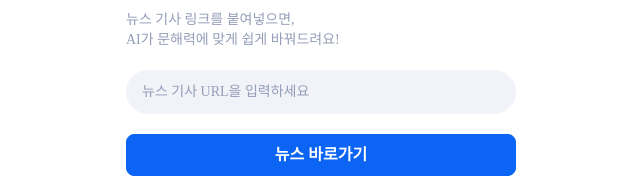
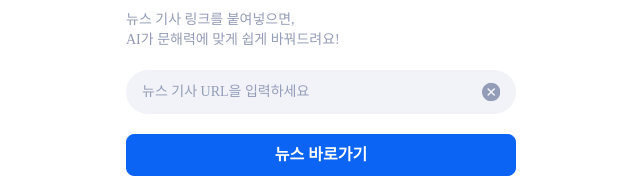
Before and after one commit to NewSee-PJ/FE, a React (Vite) app: page / in a window 1280 px wide. Shown: the part 402-580 px from the top of the page, without its empty margins (319-959 px from the left). Built offline with nearby package versions, Linux system fonts and the light colour scheme; no server answers.

Commit message:
✨ feat: url input 지우기 기능 추가

```diff
--- a/src/pages/home/components/InputUrlContainer/index.styles.ts
+++ b/src/pages/home/components/InputUrlContainer/index.styles.ts
@@ -7,6 +7,7 @@ export const Container = styled.div`
   display: flex;
   align-items: flex-start;
   width: 100%;
+  gap: 10px;
 `;
 
 export const Input = styled.input`
--- a/src/pages/home/components/InputUrlContainer/index.tsx
+++ b/src/pages/home/components/InputUrlContainer/index.tsx
@@ -1,4 +1,5 @@
 import * as S from "./index.styles";
+import CircleDeleteIcon from "@assets/icons/common/circleDelete.svg?react";
 
 interface InputUrlContainerProps {
   value: string;
@@ -6,6 +7,13 @@ interface InputUrlContainerProps {
 }
 
 const InputUrlContainer = ({ value, onChange }: InputUrlContainerProps) => {
+  const handleDelete = () => {
+    const fakeEvent = {
+      target: { value: "" },
+    } as React.ChangeEvent<HTMLInputElement>;
+    onChange(fakeEvent);
+  };
+
   return (
     <S.Container>
       <S.Input
@@ -13,6 +21,12 @@ const InputUrlContainer = ({ value, onChange }: InputUrlContainerProps) => {
         value={value}
         onChange={onChange}
       />
+      <CircleDeleteIcon
+        onClick={handleDelete}
+        style={{ cursor: "pointer" }}
+        width={20}
+        height={20}
+      />
     </S.Container>
   );
 };
```
Also changed, not shown: src/assets/icons/common/circleDelete.svg (added).
